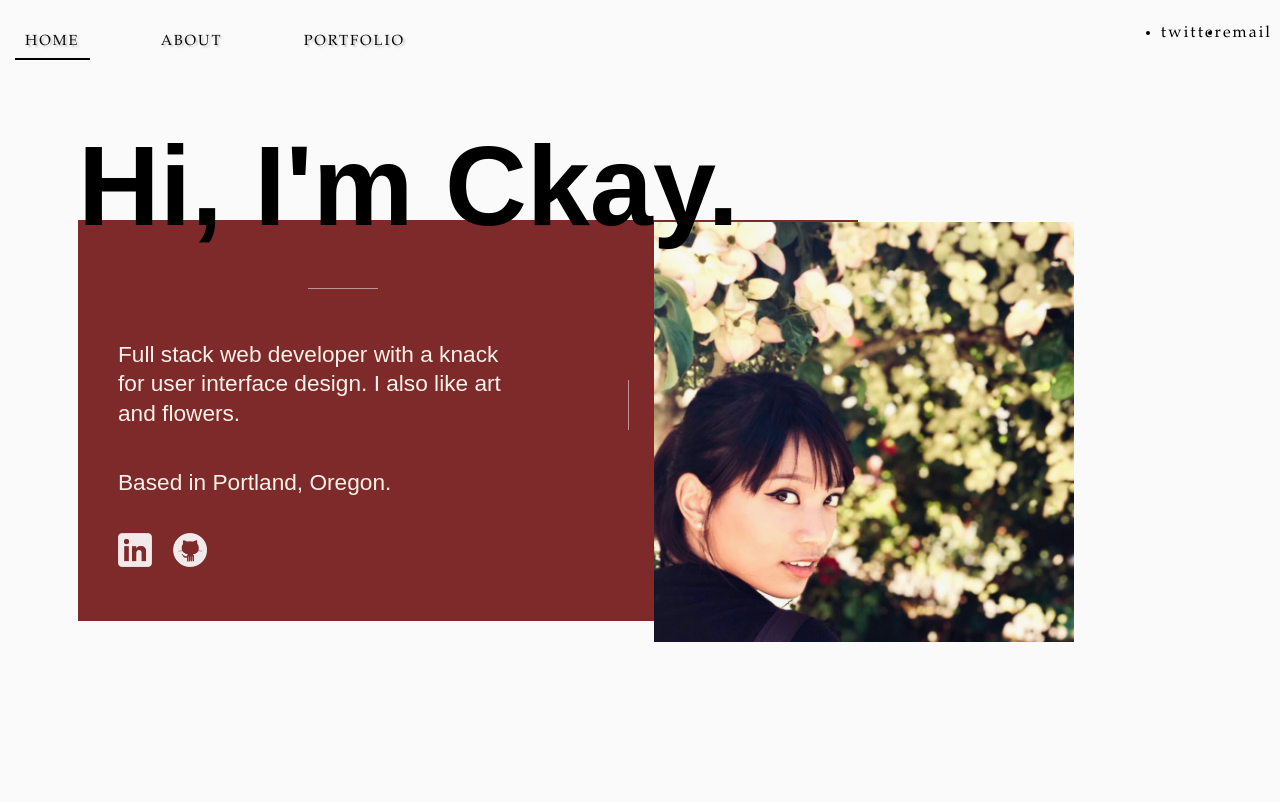
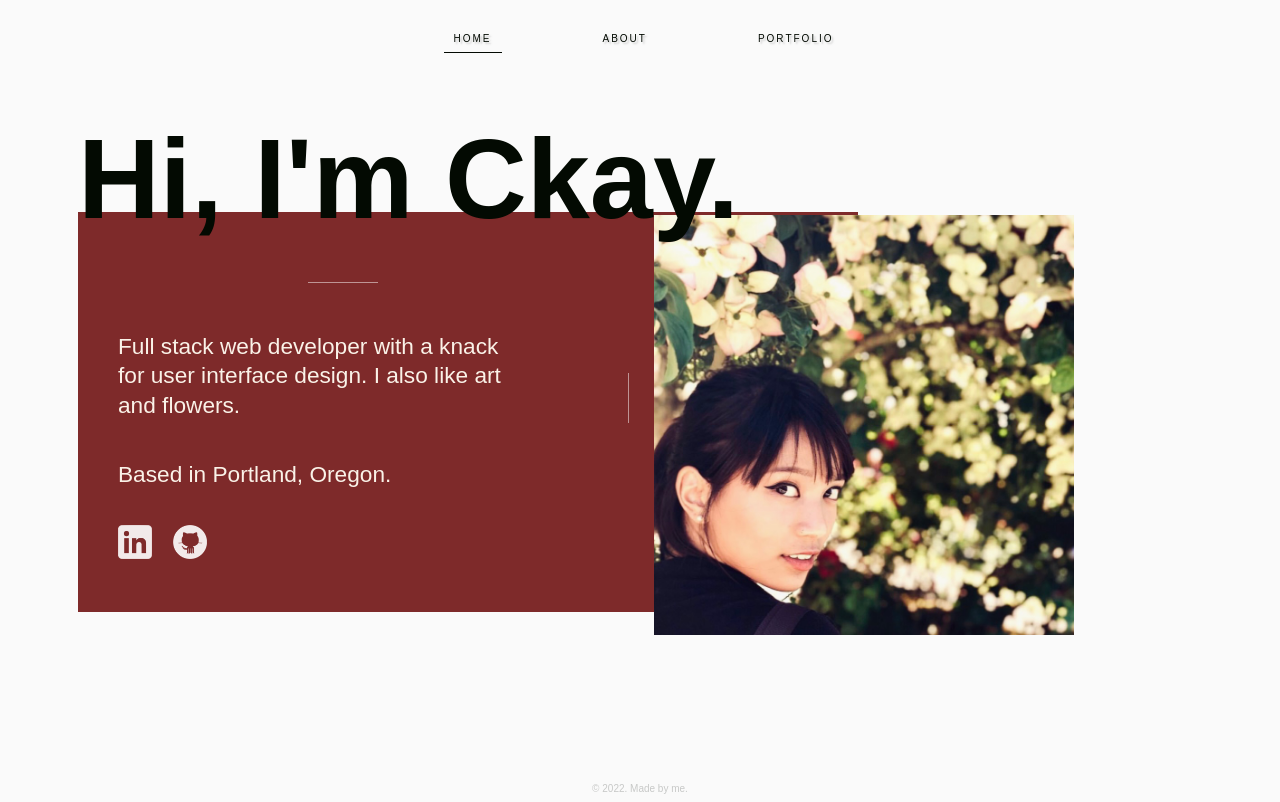
Before and after one commit to ckaynatividad/ckaynatividad-site, a React app: page / in a window 1280 px wide. Shown: the top 802 px of the page. Built offline with nearby package versions, Linux system fonts and the light colour scheme.

Commit message:
added animation, removed unnecessary code

```diff
--- a/src/App.css
+++ b/src/App.css
@@ -1,25 +1,22 @@
 body {
   text-align: center;
   background-color: rgb(250, 250, 250);
-  /* background: url('./assets/bg.jpg') center center/cover no-repeat fixed; */
-  font-family: Garamond, serif;
+  font-family: Arial, Helvetica, sans-serif;
   top: 0;
 }
 
 header {
   display: flex;
-
+  justify-content: center;
   top: 0;
   position: sticky;
   z-index: 1;
   letter-spacing: 2px;
-  justify-content: space-between;
 }
 
 .nav {
   list-style-type: none;
   display: inline-flex;
-  /* background-color: rgba(255, 255, 255, 0.7); */
   width: 400px;
   height: fit-content;
   margin-bottom: 15px;
@@ -28,22 +25,15 @@ header {
   position: sticky;
   overflow: hidden;
   justify-content: space-between;
-  /* float: left; */
-}
-
-.icons {
-  float: right;
-  color: rgb(0, 0, 0);
-  display: inline-flex;
 }
 
 li a,
 .fakeLink {
   display: flex;
-  font-size: 11pt;
+  font-size: 7.5pt;
   justify-content: space-between;
   padding: 9px 10px 9px 10px;
-  color: rgb(7, 7, 7);
+  color: rgb(3, 10, 2);
   text-shadow: 2px 2px 2px rgba(128, 128, 128, 0.384);
   position: relative;
 }
@@ -52,12 +42,8 @@ li a,
   text-decoration: none;
 }
 
-.current {
-  /* background-color: white; */
-}
-
 .active:visited {
-  color: rgb(22, 21, 21);
+  color: rgb(3, 10, 2);
 }
 
 .fakeLink {
@@ -96,10 +82,10 @@ li a::before {
   position: absolute;
   display: block;
   width: 100%;
-  height: 2px;
+  height: 1px;
   bottom: 0;
   left: 0;
-  background-color: #000;
+  background-color: rgb(3, 10, 2);
   transform: scaleX(0);
   transform-origin: top left;
   transition: transform 0.3s ease;
@@ -114,10 +100,10 @@ li a:hover::before {
   position: absolute;
   display: block;
   width: 100%;
-  height: 2px;
+  height: 1px;
   bottom: 0;
   left: 0;
-  background-color: #000;
+  background-color: rgb(3, 10, 2);
   transform: scaleX(1);
   transform-origin: top left;
   transition: transform 0.3s ease;
@@ -128,10 +114,10 @@ li a:hover::before {
   position: absolute;
   display: block;
   width: 100%;
-  height: 2px;
+  height: 1px;
   bottom: 0;
   left: 0;
-  background-color: #000;
+  background-color: rgb(3, 10, 2);
   transform: scaleX(1);
   transform-origin: top left;
   transition: transform 0.3s ease;
@@ -144,11 +130,14 @@ li:hover {
   width: auto;
 }
 
-.dropdown-links a:hover {
-  /* color: rgb(0, 0, 0);
-  text-decoration: underline; */
-}
-
 .dropdown:hover .dropdown-links {
   display: block;
 }
+
+footer {
+  color: rgba(3, 10, 2, 0.205);
+  font-size: 7.5pt;
+  margin: auto;
+  padding: 0;
+  text-align: center;
+}
--- a/src/App.jsx
+++ b/src/App.jsx
@@ -9,32 +9,6 @@ export default function App() {
   return (
     <div className="App">
       <BrowserRouter>
-        {/* <header>
-          <ul className="nav">
-            <li>
-              <NavLink to="/" className="active">
-                HOME
-              </NavLink>
-            </li>
-            <li>
-              <NavLink to="/about" className="active">
-                ABOUT
-              </NavLink>
-            </li>
-            <li className="dropdown">
-              <a className="fakeLink">PORTFOLIO</a>
-              <div className="dropdown-links">
-                <a href="/apps">APPLICATIONS</a>
-                <a href="/art">ART</a>
-              </div>
-            </li>
-          </ul>
-
-          <ul className="icons">
-            <li>twitter</li>
-            <li>email</li>
-          </ul>
-        </header> */}
         <Switch>
           <Route path="/" exact>
             <Home />
@@ -43,7 +17,7 @@ export default function App() {
           <Route path="/apps" component={Apps} />
           <Route path="/art" component={Arts} />
         </Switch>
-        <footer></footer>
+        <footer>© 2022. Made by me.</footer>
       </BrowserRouter>
     </div>
   );
--- a/src/views/About/About.css
+++ b/src/views/About/About.css
@@ -1,8 +1,9 @@
 .about {
   border: 1pt solid rgba(55, 55, 55, 0.384);
-  width: 980px;
-  height: 620px;
+  width: 1200px;
+  height: 500px;
   display: flex;
   justify-content: center;
-  margin: auto;
+  margin: 45px 70px 170px 70px;
+  display: inline-flex;
 }
--- a/src/views/About/About.js
+++ b/src/views/About/About.js
@@ -25,14 +25,8 @@ export default function About() {
             </div>
           </li>
         </ul>
-
-        <ul className="icons">
-          <li>twitter</li>
-          <li>email</li>
-        </ul>
       </header>
       <div className="about">
-        <h4>About</h4>
         <p></p>
       </div>
     </>
--- a/src/views/Home/Home.css
+++ b/src/views/Home/Home.css
@@ -1,4 +1,3 @@
-@import url('https://fonts.googleapis.com/css2?family=Roboto:wght@100;300;500;700;900&display=swap');
 h1 {
   font-size: 85pt;
   text-align: left;
@@ -6,19 +5,19 @@ h1 {
   z-index: 2;
   position: fixed;
   font-weight: bold;
-  color: rgb(0, 0, 0);
+  color: rgb(3, 10, 2);
 }
 
 .description {
   font-size: 17pt;
   width: 640px;
   display: flex;
-  margin-top: 100px;
+  margin-top: 99px;
   margin-left: 0px;
   margin-bottom: 0;
   text-align: left;
   background-color: rgb(126, 42, 42);
-  padding: 100px 100px 90px 40px;
+  padding: 99.8px 100px 90px 40px;
   position: fixed;
 }
 img {
@@ -39,8 +38,57 @@ h1,
 .Home {
   width: 1200px;
   height: 500px;
-  margin: 45px 70px 70px 70px;
+  margin: 45px 70px 170px 70px;
   display: inline-flex;
+  animation: fadeIn 5s;
+  -webkit-animation: fadeIn 5s;
+  -moz-animation: fadeIn 5s;
+  -o-animation: fadeIn 5s;
+  -ms-animation: fadeIn 5s;
+}
+@keyframes fadeIn {
+  0% {
+    opacity: 0;
+  }
+  100% {
+    opacity: 1;
+  }
+}
+
+@-moz-keyframes fadeIn {
+  0% {
+    opacity: 0;
+  }
+  100% {
+    opacity: 1;
+  }
+}
+
+@-webkit-keyframes fadeIn {
+  0% {
+    opacity: 0;
+  }
+  100% {
+    opacity: 1;
+  }
+}
+
+@-o-keyframes fadeIn {
+  0% {
+    opacity: 0;
+  }
+  100% {
+    opacity: 1;
+  }
+}
+
+@-ms-keyframes fadeIn {
+  0% {
+    opacity: 0;
+  }
+  100% {
+    opacity: 1;
+  }
 }
 
 .chime {
--- a/src/views/Home/Home.jsx
+++ b/src/views/Home/Home.jsx
@@ -24,11 +24,6 @@ export default function Home() {
               <a href="/art">ART</a>
             </div>
           </li>
-        </ul>
-
-        <ul className="icons">
-          <li>twitter</li>
-          <li>email</li>
         </ul>
       </header>
       <div className="Home">
--- a/src/views/Projects/Apps.jsx
+++ b/src/views/Projects/Apps.jsx
@@ -26,11 +26,6 @@ export default function Apps() {
             </div>
           </li>
         </ul>
-
-        <ul className="icons">
-          <li>twitter</li>
-          <li>email</li>
-        </ul>
       </header>
       <div>
         <AppsList />
--- a/src/views/Projects/Arts.jsx
+++ b/src/views/Projects/Arts.jsx
@@ -26,11 +26,6 @@ export default function Arts() {
             </div>
           </li>
         </ul>
-
-        <ul className="icons">
-          <li>twitter</li>
-          <li>email</li>
-        </ul>
       </header>
       <div>
         <ArtsList />
```
